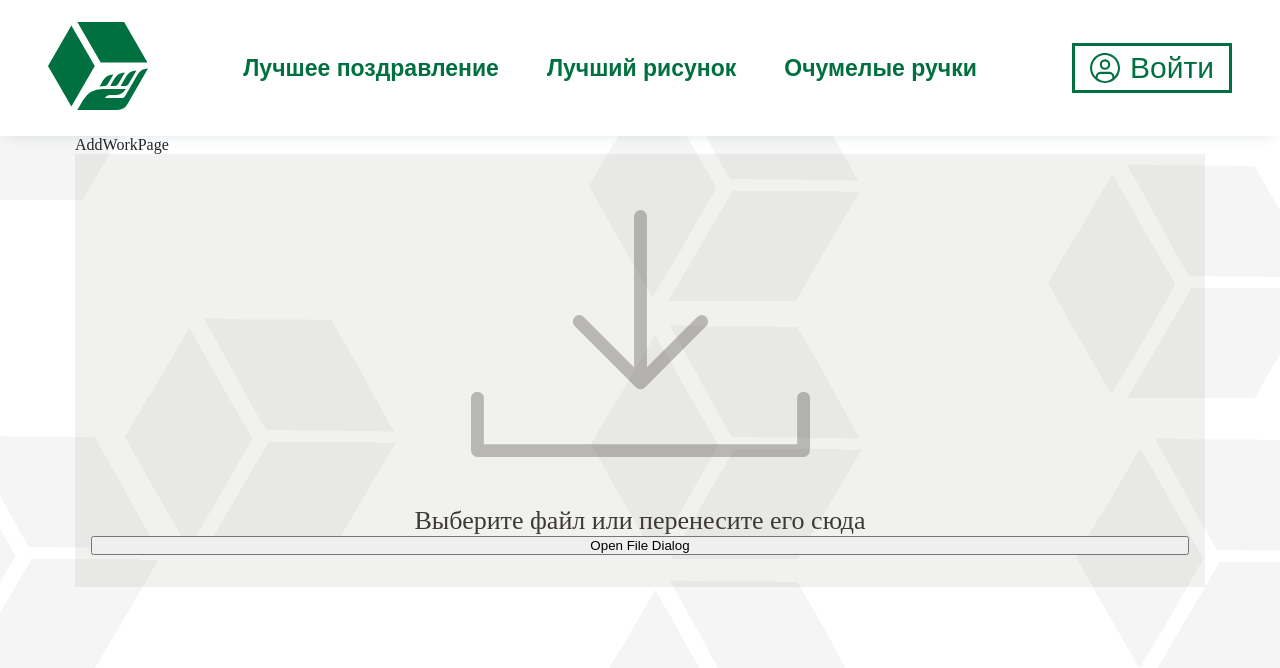
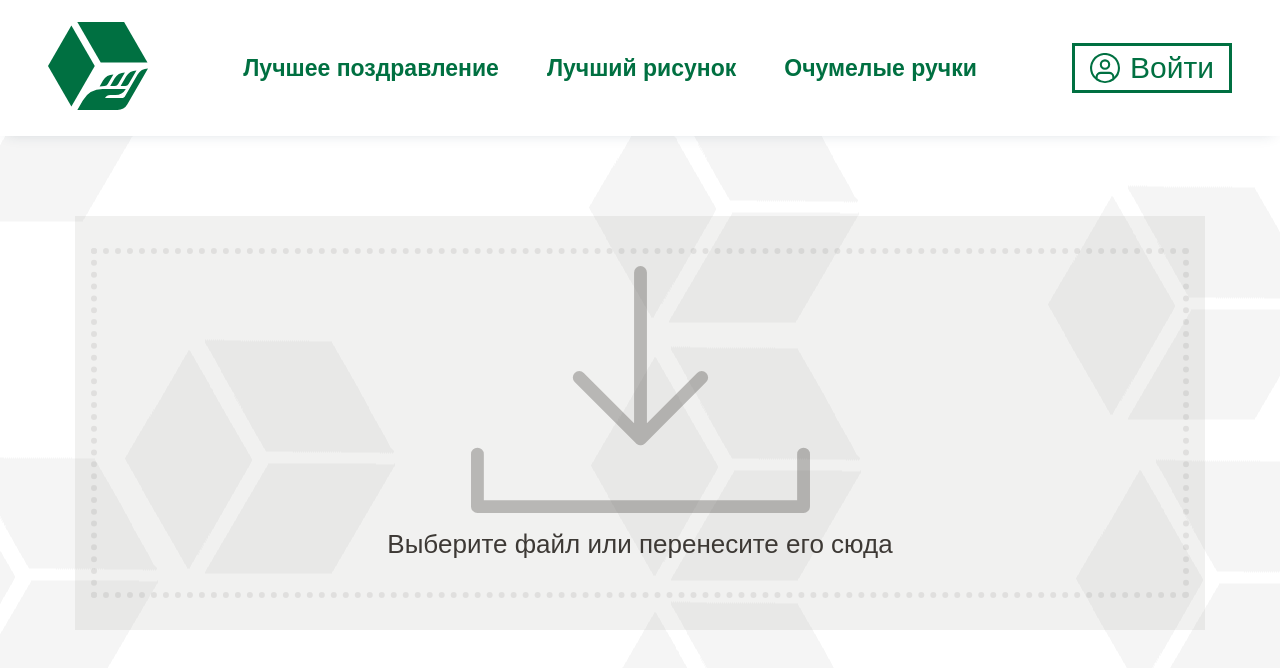
Before and after one commit to egorova-sofya/garant-logistics-competitions, a React (Create React App) app: page /addWork in a window 1280 px wide. Shown: the top 668 px of the page. Built offline with nearby package versions, Linux system fonts and the light colour scheme.

Commit message:
extended dropzone

```diff
--- a/src/components/Dropzone/Dropzone.js
+++ b/src/components/Dropzone/Dropzone.js
@@ -1,13 +1,21 @@
-import React, { useState } from "react";
+import React, { useCallback, useState } from "react";
 import { useDropzone } from "react-dropzone";
 import s from "./Dropzone.module.css";
+import fileImg from "../../assets/img/file.svg";
 
 const Dropzone = () => {
   const [files, setFiles] = useState([]);
 
-  const { getRootProps, getInputProps, open } = useDropzone({
-    accept: "image/*",
-    onDrop: (acceptedFiles) => {
+  const onDrop = useCallback((acceptedFiles) => {
+    acceptedFiles.forEach((file) => {
+      const reader = new FileReader();
+
+      reader.onabort = () => console.log("file reading was aborted");
+      reader.onerror = () => console.log("file reading has failed");
+      reader.onload = () => {
+        // Do whatever you want with the file contents
+        const binaryStr = reader.result;
+        console.log(binaryStr);
         setFiles(
           acceptedFiles.map((file) =>
             Object.assign(file, {
@@ -15,31 +23,43 @@ const Dropzone = () => {
             })
           )
         );
-    },
+      };
+      reader.readAsArrayBuffer(file);
     });
+  }, []);
+
+  const { getRootProps, getInputProps, open } = useDropzone({ onDrop });
 
   const images = files.map((file) => (
     <div key={file.name}>
       <div>
-        <img src={file.preview} style={{ width: "200px" }} alt="preview" />
+        <img src={fileImg} style={{ width: "100px" }} alt="preview" />
+        <p className={s.fileName}>{file.name}</p>
       </div>
     </div>
   ));
 
   return (
     <>
+      <button
+        className={s.button}
+        type="button"
+        onClick={open}
+        {...getRootProps()}
+      >
         <div className={s.modalWrapper}>
           <div className={s.container}>
-          <div {...getRootProps()}>
             <input {...getInputProps()} />
+            {images.length > 0 ? (
+              <></>
+            ) : (
               <p className={s.text}>Выберите файл или перенесите его сюда</p>
-          </div>
+            )}
+
             <div>{images}</div>
           </div>
-        <button className={s.button} type="button" onClick={open}>
-          Open File Dialog
+        </div>
       </button>
-      </div>
     </>
   );
 };
--- a/src/components/Dropzone/Dropzone.module.css
+++ b/src/components/Dropzone/Dropzone.module.css
@@ -9,13 +9,15 @@
 
 .container {
   height: 350px;
+  border: 6px dotted rgba(61, 57, 53, 0.09);
+  padding: 2rem 1rem;
   display: flex;
   flex-direction: column;
   justify-content: flex-end;
   align-items: center;
 }
 
-.container::after {
+.text::after {
   content: "";
   width: 100%;
   height: 100%;
@@ -28,6 +30,7 @@
   background-position: 50% 30%;
   z-index: -9;
 }
+
 .text {
   font-family: inherit;
   font-size: 26px;
@@ -36,6 +39,16 @@
 }
 
 .button {
+  cursor: pointer;
   z-index: 9;
   width: 100%;
+  border: 0;
+  background-color: transparent;
 }
+
+.fileName {
+  font-family: inherit;
+  font-size: 20px;
+  line-height: 31px;
+  color: var(--darkGrey);
+}
--- a/src/pages/AddWorkPage/AddWorkPage.js
+++ b/src/pages/AddWorkPage/AddWorkPage.js
@@ -1,12 +1,14 @@
 import React from "react";
 import Dropzone from "../../components/Dropzone/Dropzone";
 import { withLayout } from "../../hoc/Layout/Layout";
+import s from "./AddWorkPage.module.css";
 
 const AddWorkPage = () => {
   return (
     <>
-      AddWorkPage
-      <Dropzone />
+      <div className={s.wrapper}>
+        <Dropzone />
+      </div>
     </>
   );
 };
--- a/src/pages/AddWorkPage/AddWorkPage.module.css
+++ b/src/pages/AddWorkPage/AddWorkPage.module.css
@@ -0,0 +1,3 @@
+.wrapper {
+  margin-top: 5rem;
+}
```
Also changed, not shown: src/assets/img/file.svg (added). Lines whose indentation alone changed are shown as unchanged.
